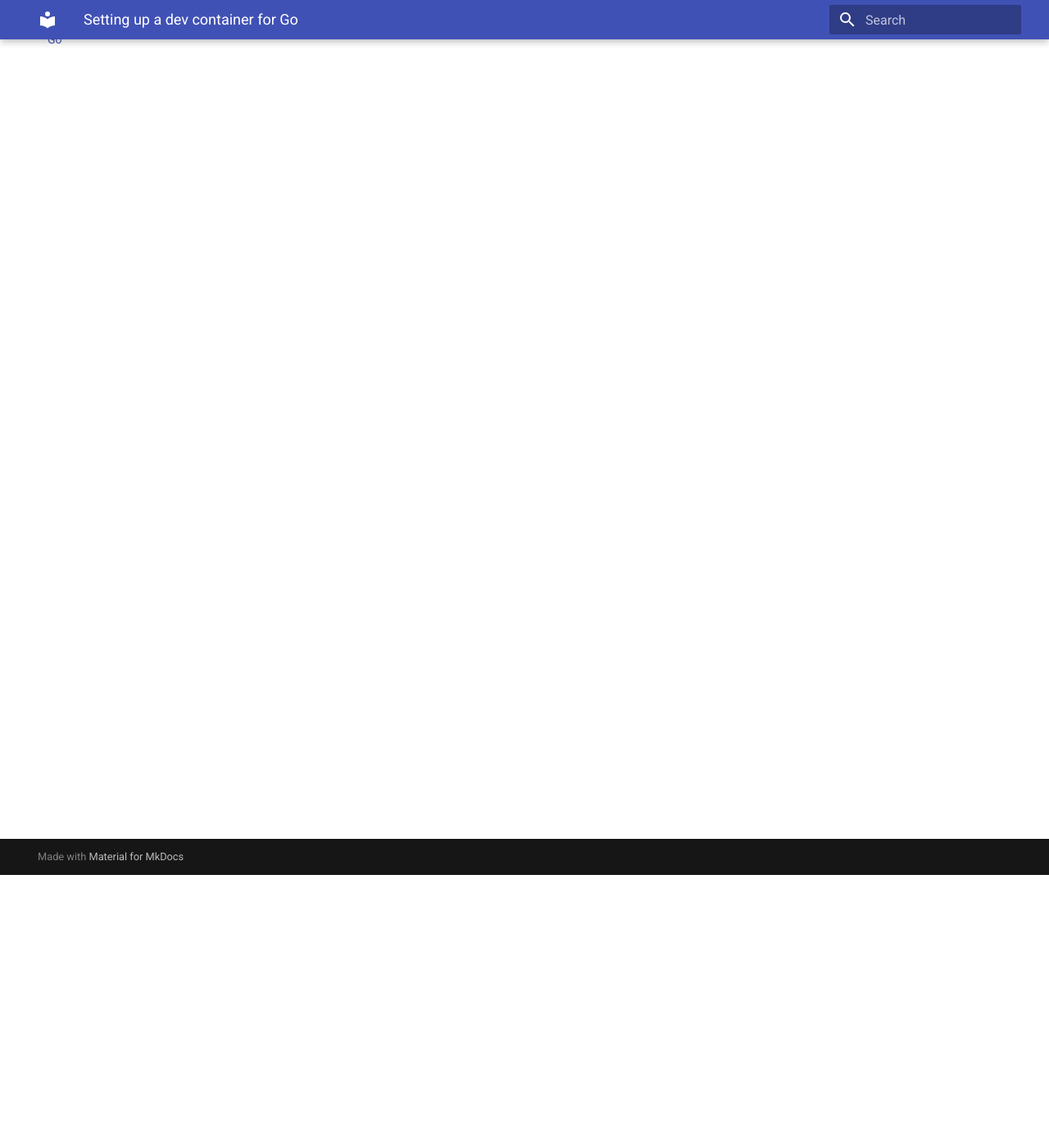
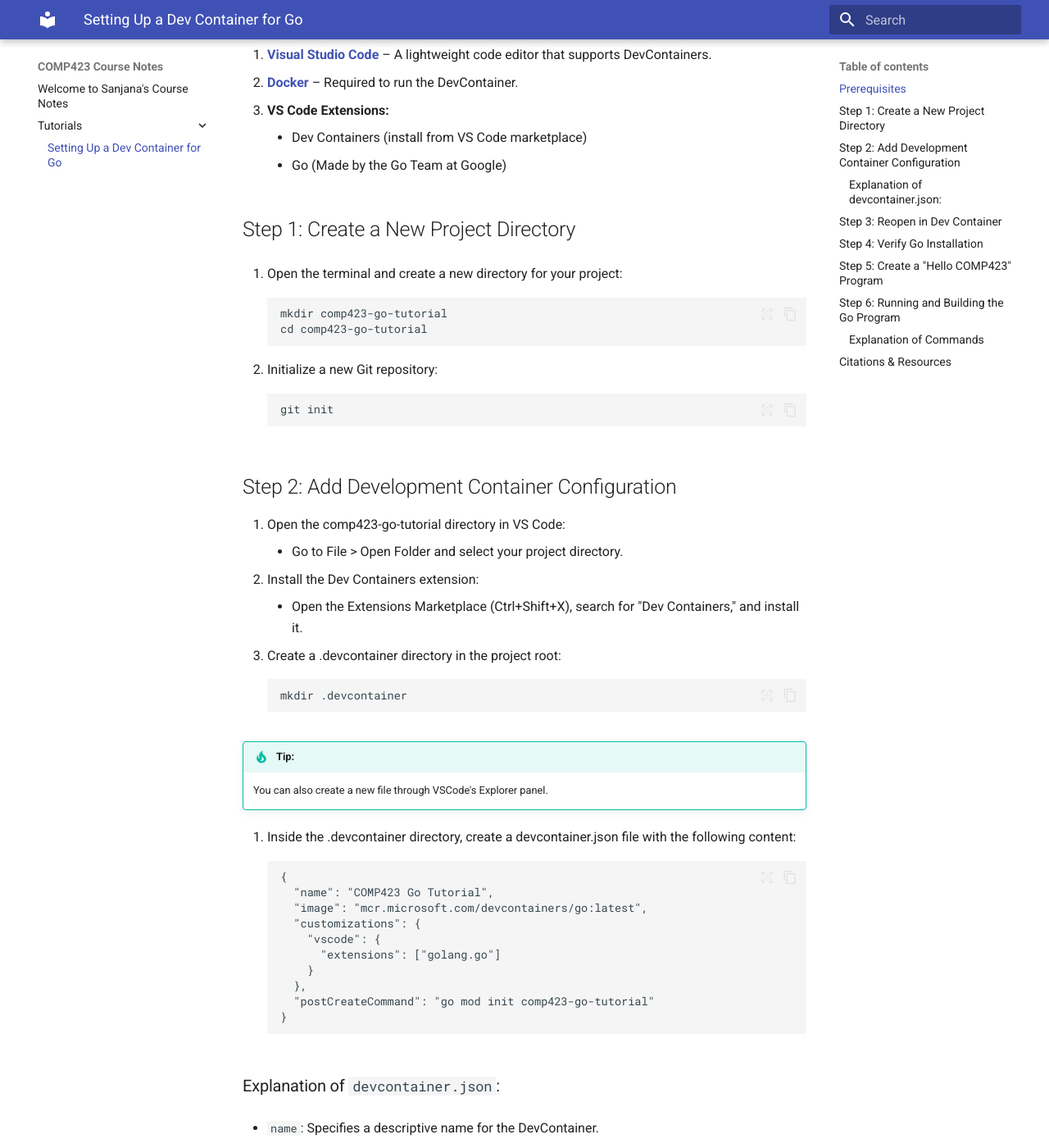
Before and after one commit to sgopal08/comp423-course-notes, an MkDocs documentation site: the page built from docs/tutorials/go-setup.md, in a window 1280 px wide and 1400 px high, scrolled down 333 px. Shown: the whole window at 82% size. Built offline with MkDocs 1.6.1 and Material for MkDocs 9.7.7, drawn with Linux system fonts in a browser that asks for light colours; some of the changed text lies outside the part shown.

Commit message:
finished writing up go tutorial page

````diff
--- a/docs/tutorials/go-setup.md
+++ b/docs/tutorials/go-setup.md
@@ -1,5 +1,129 @@
-# Setting up a dev container for Go
+# Setting Up a Dev Container for Go
 
-* Primary author: [Sanjana](https://https://github.com/sgopal08)
+* Primary author: [Sanjana Gopalswamy](https://github.com/sgopal08)
 
 * Reviewer: [Caitlin Estrada](https://github.com/caitlinestrada27)
+
+
+## Prerequisites
+
+Before getting started, ensure you have the following installed on your system:
+
+1. [**Visual Studio Code**](https://code.visualstudio.com/) – A lightweight code editor that supports DevContainers.
+2. [**Docker**](https://www.docker.com/products/docker-desktop/) – Required to run the DevContainer.
+3. **VS Code Extensions:**
+    * Dev Containers (install from VS Code marketplace)
+    * Go (Made by the Go Team at Google)
+
+## Step 1: Create a New Project Directory
+1. Open the terminal and create a new directory for your project:
+```
+mkdir comp423-go-tutorial
+cd comp423-go-tutorial
+```
+
+2. Initialize a new Git repository:
+```
+git init
+```
+
+## Step 2: Add Development Container Configuration
+1. Open the comp423-go-tutorial directory in VS Code:
+    * Go to File > Open Folder and select your project directory.
+2. Install the Dev Containers extension:
+    * Open the Extensions Marketplace (Ctrl+Shift+X), search for "Dev Containers," and install it.
+3. Create a .devcontainer directory in the project root:
+```
+mkdir .devcontainer
+```
+!!! tip "Tip: "
+    You can also create a new file through VSCode's Explorer panel.
+4. Inside the .devcontainer directory, create a devcontainer.json file with the following content:
+```
+{
+  "name": "COMP423 Go Tutorial",
+  "image": "mcr.microsoft.com/devcontainers/go:latest",
+  "customizations": {
+    "vscode": {
+      "extensions": ["golang.go"]
+    }
+  },
+  "postCreateCommand": "go mod init comp423-go-tutorial"
+}
+```
+### Explanation of `devcontainer.json`:
+
+* `name`: Specifies a descriptive name for the DevContainer.
+
+* `image`: Uses Microsoft's official Go DevContainer image.
+
+* `customizations`: Installs the official Go extension for VS Code.
+
+* `postCreateCommand`: Initializes a Go module for dependency management.
+
+## Step 3: Reopen in Dev Container
+1. Open the command palette in VS Code (Cmd+Shift+P) and run: **Dev Containers: Reopen in Container**
+2. Wait for the container to build and start.
+
+## Step 4: Verify Go Installation
+1. Open a terminal inside the container and run:
+```
+go version
+```
+!!! note "Look Out"
+    Make sure it outputs a recent Go version! (i.e. Such as go version go1.xx.xx linux/amd64.)
+
+
+
+## Step 5: Create a "Hello COMP423" Program
+1. Create a new file `main.go` in the project root with the following content:
+```
+package main
+
+import "fmt"
+
+func main() {
+    fmt.Println("Hello COMP423")
+}
+```
+2. Initialize the Go module:
+```
+go mod tidy
+```
+
+## Step 6: Running and Building the Go Program
+
+1. Run the Go program directly:
+```
+go run main.go
+```
+!!! note "Did you know?"
+    This command compiles and runs the program in a single step!
+
+
+1. Build the Go program:
+
+```
+go build -o hello_comp423 main.go
+```
+This generates an executable binary named hello_comp423.
+
+```
+./hello_comp423
+```
+1. Unlike go run, the compiled binary does not need the Go environment to execute.
+
+### Explanation of Commands
+`go run`: Compiles and runs the program temporarily without generating an executable file.
+
+`go build`: Compiles the source code and produces a standalone binary, similar to using gcc for C programs.
+
+**Running the binary:** Executes the compiled program without involving the Go runtime directly.
+
+!!! tip "Success!"
+    You have successfully set up a DevContainer for Go, written a "Hello COMP423" program, and learned how to run and build it. You can now continue developing Go applications within a consistent and containerized environment.
+
+## Citations & Resources
+[Go Documentation](https://go.dev/doc/)
+
+[COMP423 MkDocs Tutorial](https://comp423-25s.github.io/resources/MkDocs/tutorial/#what-is-a-development-dev-container)
````
